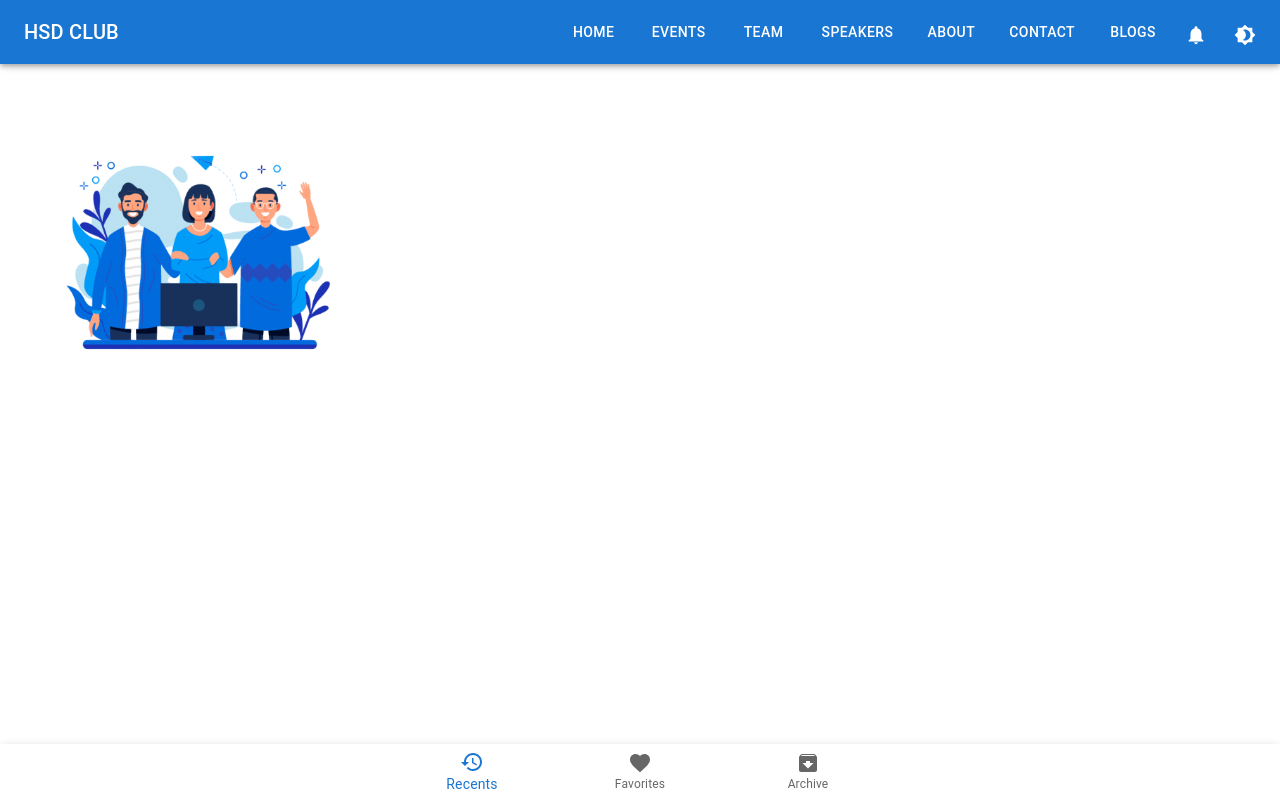
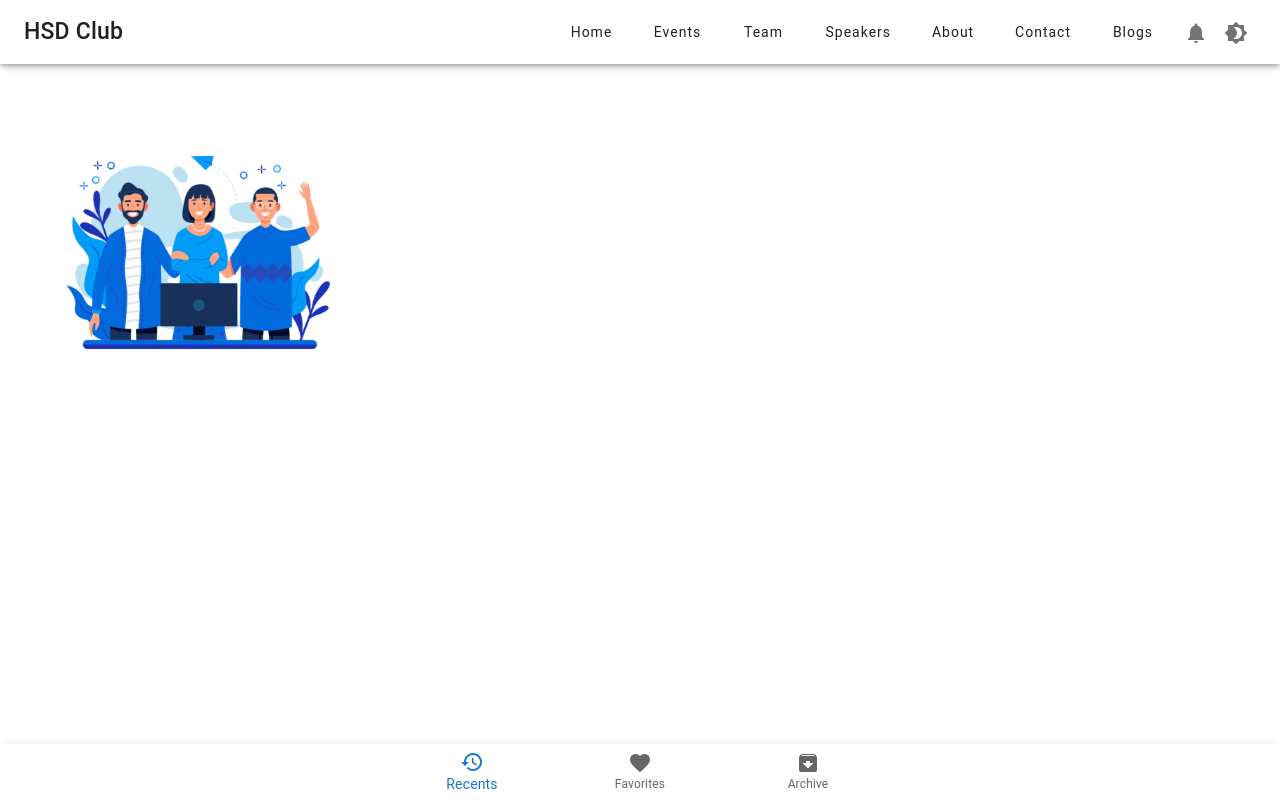
Before and after one commit to elselif/gdgClone, a React (Create React App) app: page / in a window 1280 px wide. Built offline with nearby package versions, Linux system fonts and the light colour scheme; what @material-tailwind/react would draw is missing.

Commit message:
finishNavbar

```diff
--- a/src/components/Navbar.tsx
+++ b/src/components/Navbar.tsx
@@ -14,12 +14,34 @@ import Typography from '@mui/material/Typography';
 import Button from '@mui/material/Button';
 import NotificationsIcon from '@mui/icons-material/Notifications';
 import Brightness4Icon from '@mui/icons-material/Brightness4';
+import { createTheme } from '@mui/material/styles';
+import { ThemeProvider } from '@emotion/react';
+import { Icon } from '@mui/material';
 
-
+const theme = createTheme({
+  palette: {
+    primary:{
+      main: '#212121',
+    },
+    secondary: {
+      // This is green.A700 as hex.
+      main: '#ffff',
+    },
+    error:{
+      main:'#737373',
+    },
+  },
+  typography: {
+    button: {
+      textTransform: 'none'
+    }
+  }
+});
 
 interface Props {
   window?: () => Window;
 }
+
 
 const drawerWidth = 240;
 const navItems = ['Home', 'Events', 'Team','Speakers','About','Contact','Blogs'];
@@ -54,9 +76,11 @@ export default function Navbar(props: Props) {
 
 
 
+
   return (
-    <Box sx={{ display: 'flex' , justifyContent: 'space-between'}}>
-      <AppBar component="nav" >
+    <ThemeProvider theme={theme}>
+    <Box  sx={{ display: 'flex' , justifyContent: 'space-between'}}>
+      <AppBar component="nav" color='secondary' >
         <Toolbar>
           <IconButton
             color="inherit"
@@ -69,23 +93,31 @@ export default function Navbar(props: Props) {
           </IconButton>
           <Box  sx={{ display:{sm:'flex'},marginRight:'auto'}}>
           <Typography
+            color="primary"
             variant="h6"
             component="div"
-            sx={{ flexGrow: 3, }}>
-            HSD CLUB
+            sx={{ flexGrow: 3,fontSize: 23,fontWeight: 'medium'}}>
+            HSD Club
           </Typography>
           </Box>
           <Box className='hidden md:block' sx={{ marginLeft:'auto'}}>
             {navItems.map((item) => (
-              <Button key={item} sx={{ color: '#fff' ,marginX:'9px'}}>
+              <Button key={item} sx={{ letterSpacing: 1 , fontWeight: 'regular',color: '#202020' ,marginX:'11px'}}>
                 {item}
               </Button>
             ))}
 
           </Box>
-          <Box sx={{ justifyContent: 'space-between'}}>
-            <NotificationsIcon sx={{fontSize: 22,marginTop: '5px',marginLeft:'11px'}}/>
-            <Brightness4Icon sx={{fontSize: 22,marginTop: '5px',marginLeft:'27px'}}/>
+          <Box sx={{ justifyContent: 'space-between',}}>
+            <IconButton>
+            <NotificationsIcon sx={{color:'#737373', fontSize: 24,marginTop: '1px',}}/>
+
+            </IconButton>
+            <span className='mx-3'/>
+            <IconButton>
+            <Brightness4Icon sx={{color:'#737373',fontSize: 24,marginTop: '1px',}}/>
+
+            </IconButton>
             </Box>
         </Toolbar>
       </AppBar>
@@ -110,5 +142,6 @@ export default function Navbar(props: Props) {
         <Toolbar />
       </Box>
     </Box>
+    </ThemeProvider>
   );
 }
```
